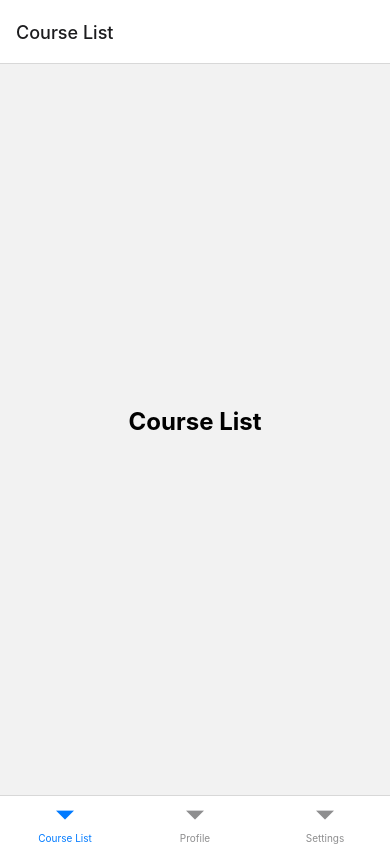
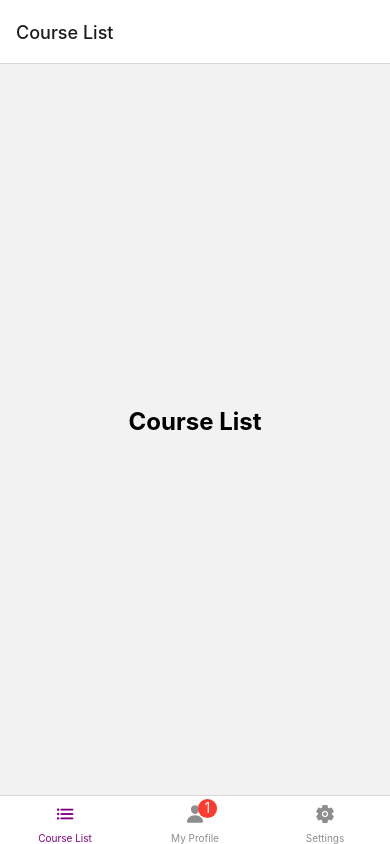
Before and after one commit to martinromario55/RNNavigation, a React Native app: screen / in a window 390 px wide. Built offline with nearby package versions, Linux system fonts and the light colour scheme.

Commit message:
Tab Navigation Options

```diff
--- a/App.js
+++ b/App.js
@@ -3,16 +3,49 @@ import { createBottomTabNavigator } from '@react-navigation/bottom-tabs'
 import CourseListScreen from './screens/CourseListScreen'
 import ProfileScreen from './screens/ProfileScreen'
 import SettingsScreen from './screens/SettingsScreen'
+import Ionicons from '@expo/vector-icons/Ionicons'
 
 const Tab = createBottomTabNavigator()
 
 export default function App() {
   return (
     <NavigationContainer>
-      <Tab.Navigator>
-        <Tab.Screen name="Course List" component={CourseListScreen} />
-        <Tab.Screen name="Profile" component={ProfileScreen} />
-        <Tab.Screen name="Settings" component={SettingsScreen} />
+      <Tab.Navigator
+        screenOptions={{
+          tabBarLabelPosition: 'below-icon',
+          tabBarShowLabel: true,
+          tabBarActiveTintColor: 'purple',
+        }}
+      >
+        <Tab.Screen
+          name="Course List"
+          component={CourseListScreen}
+          options={{
+            tabBarIcon: ({ color }) => (
+              <Ionicons name="list" size={20} color={color} />
+            ),
+          }}
+        />
+        <Tab.Screen
+          name="Profile"
+          component={ProfileScreen}
+          options={{
+            tabBarLabel: 'My Profile',
+            tabBarIcon: ({ color }) => (
+              <Ionicons name="person" size={20} color={color} />
+            ),
+            tabBarBadge: 1,
+          }}
+        />
+        <Tab.Screen
+          name="Settings"
+          component={SettingsScreen}
+          options={{
+            tabBarIcon: ({ color }) => (
+              <Ionicons name="settings" size={20} color={color} />
+            ),
+          }}
+        />
       </Tab.Navigator>
     </NavigationContainer>
   )
```
